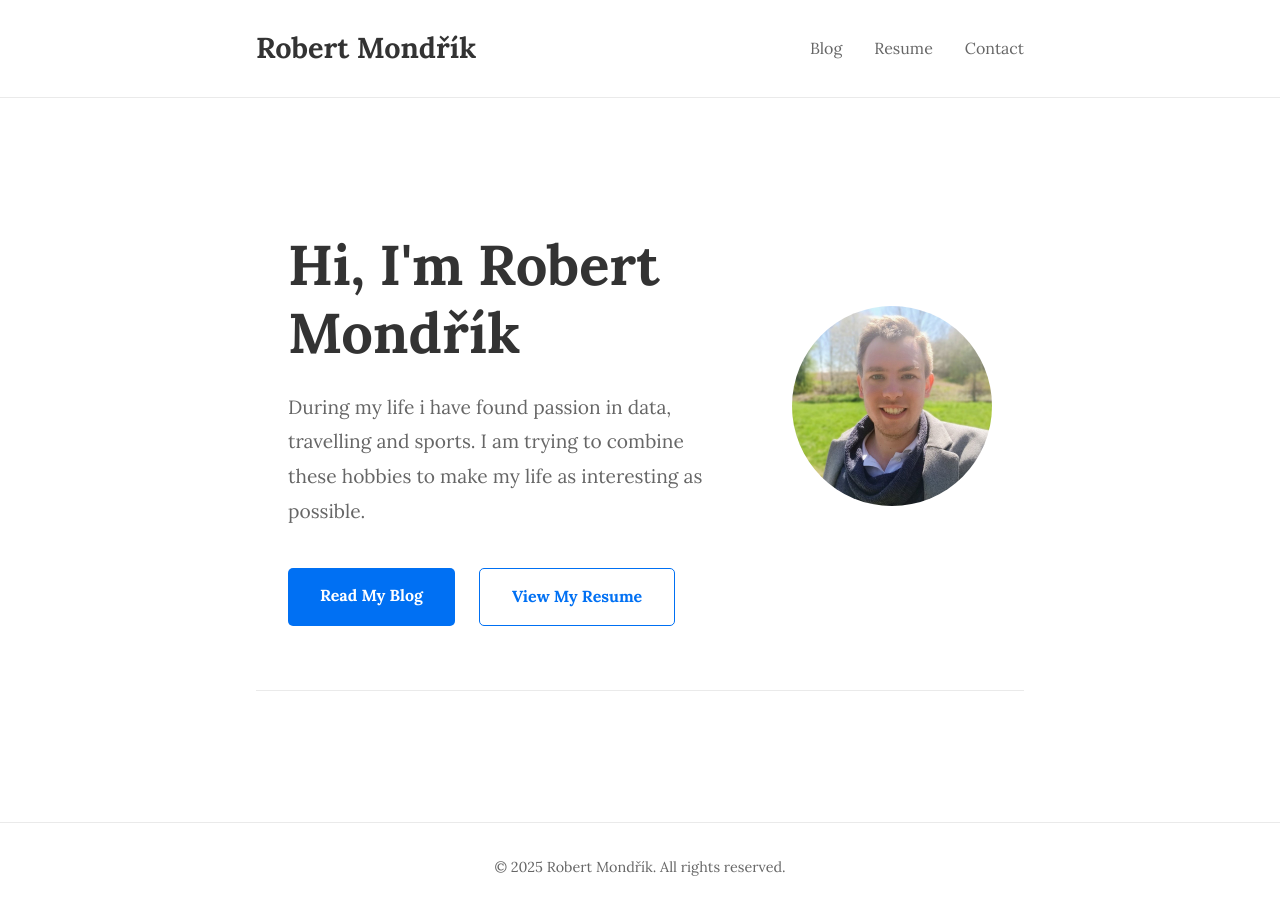
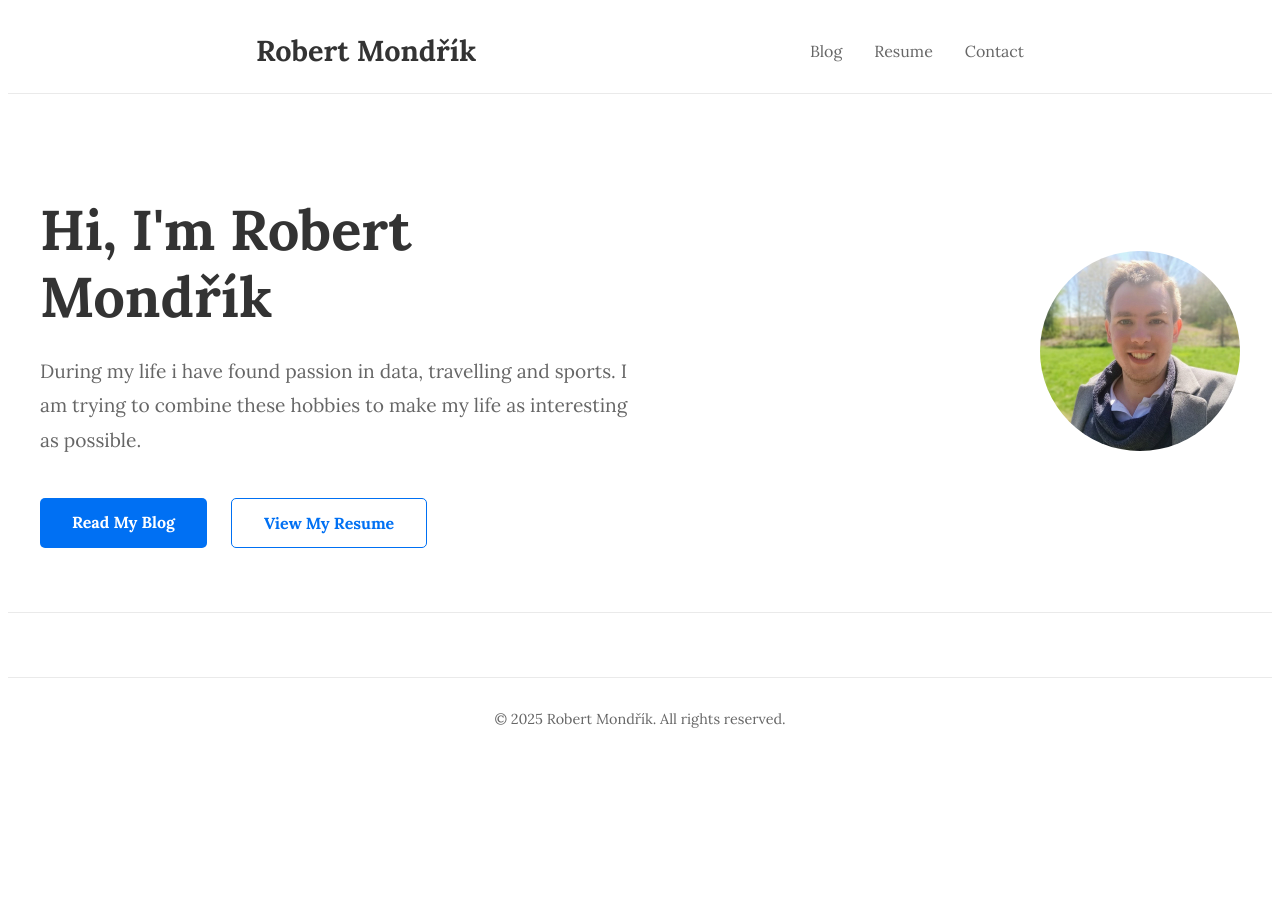
Before and after one commit to mondrikrob/my-portfolio-blog, a Next.js app: page / in a window 1280 px wide. After the commit the page ends 800 px from the top, so only its background shows below. Built offline with nearby package versions, Linux system fonts and the light colour scheme.

Commit message:
fix: Remove all remaining direct HTML tag selectors from globals.css
Ensured globals.css is free of any direct HTML tag selectors to resolve CSS module pure selector errors.

```diff
--- a/src/app/globals.css
+++ b/src/app/globals.css
@@ -9,16 +9,7 @@
   --font-lora: 'Lora', serif;
 }
 
-body {
-  margin: 0;
-  padding: 0;
-  line-height: 1.7;
-  font-family: 'Inter', sans-serif;
-  -webkit-font-smoothing: antialiased;
-  -moz-osx-font-smoothing: grayscale;
-  background-color: var(--background-color);
-  color: var(--text-color);
-}
+
 
 /* Basic Reset */
 *,
@@ -31,9 +22,3 @@ body {
 
 
 /* Main Content Area */
-main {
-  padding: 2rem 1rem;
-  max-width: 800px;
-  margin: 0 auto;
-  min-height: calc(100vh - 140px); /* Adjust based on header/footer height */
-}
```
